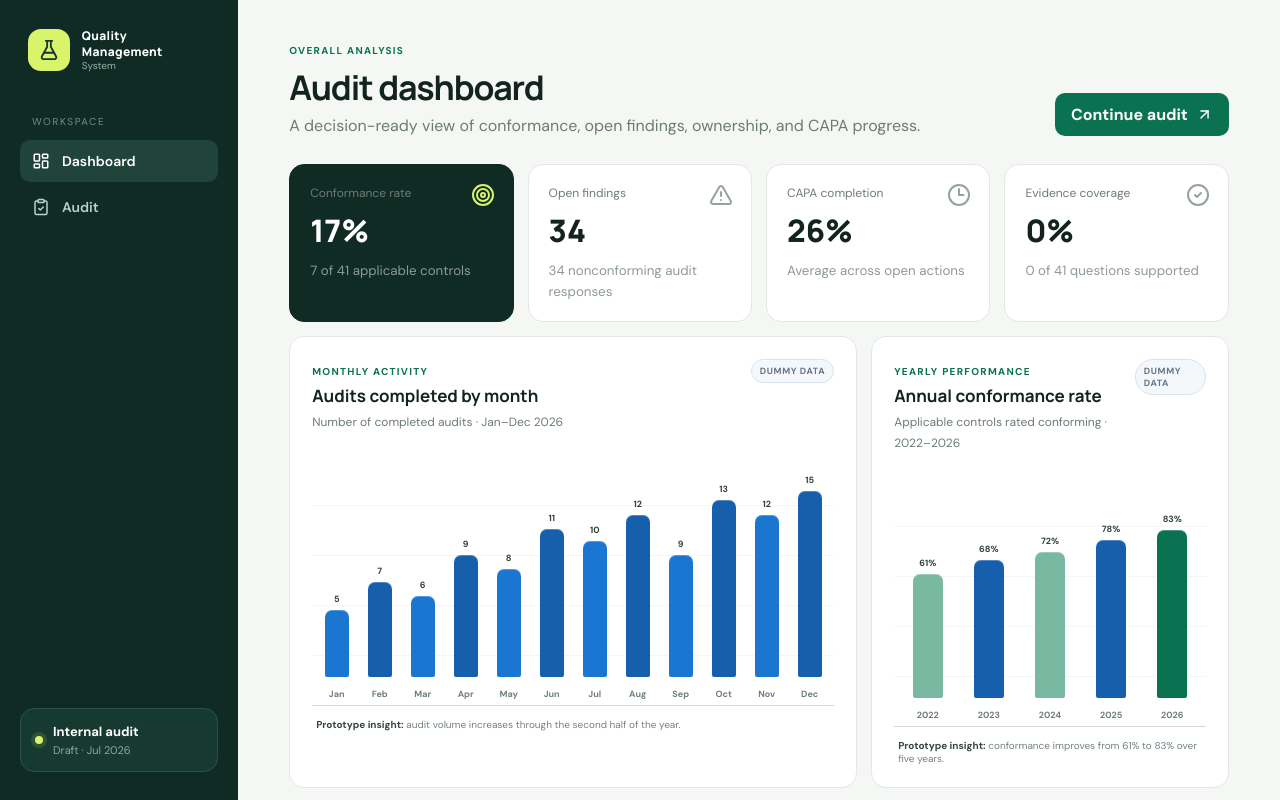
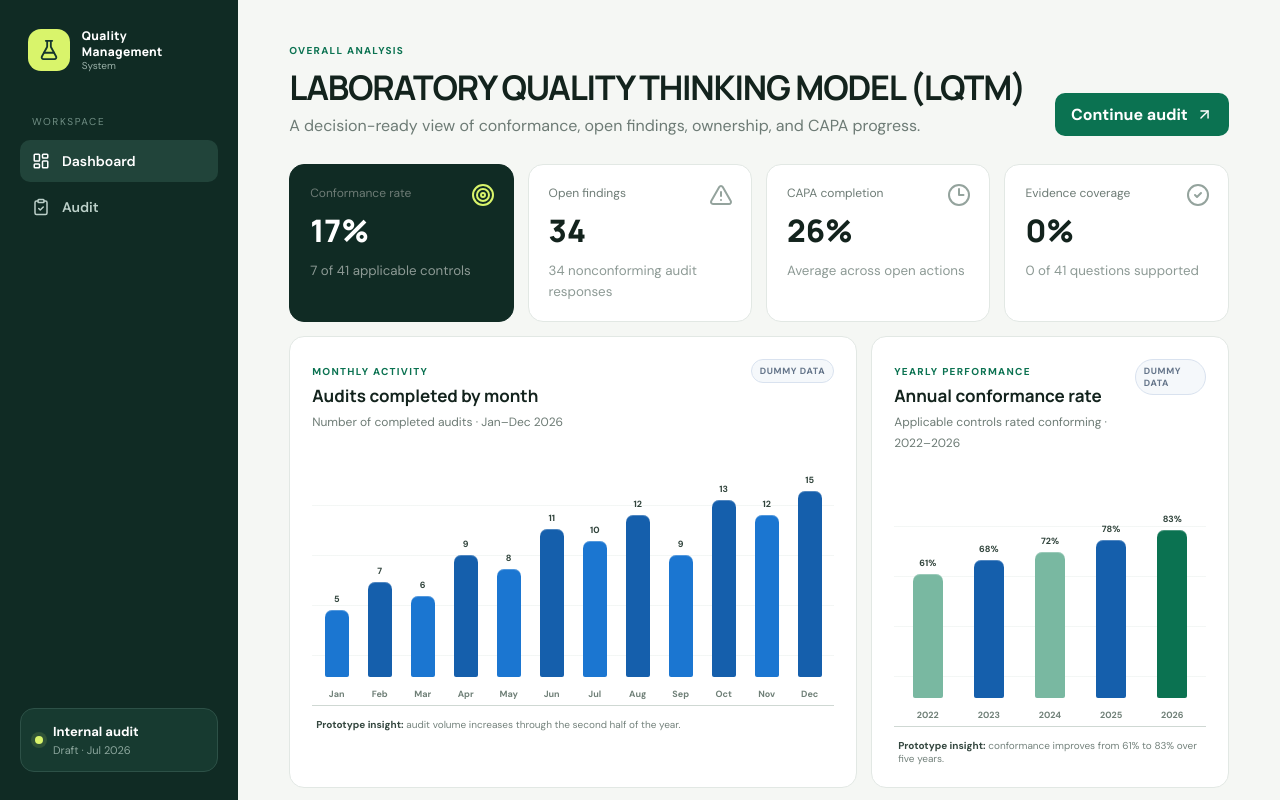
Before and after one commit to shasabbir/audit_hub_demo, a Next.js app: page / in a window 1280 px wide. Shown: the top 800 px of the page. Built offline with nearby package versions, Linux system fonts and the light colour scheme.

Commit message:
Rename dashboard heading to LQTM

```diff
--- a/app/dashboard/page.js
+++ b/app/dashboard/page.js
@@ -101,7 +101,7 @@ export default function Dashboard() {
   return (
     <Shell
       eyebrow="Overall analysis"
-      title="Audit dashboard"
+      title="LABORATORY QUALITY THINKING MODEL (LQTM)"
       subtitle="A decision-ready view of conformance, open findings, ownership, and CAPA progress."
       actions={
         <Link className="button primary" href="/audit">
```
Also changed, not shown: 3 other files (tests, documents, lock files or other folders).
